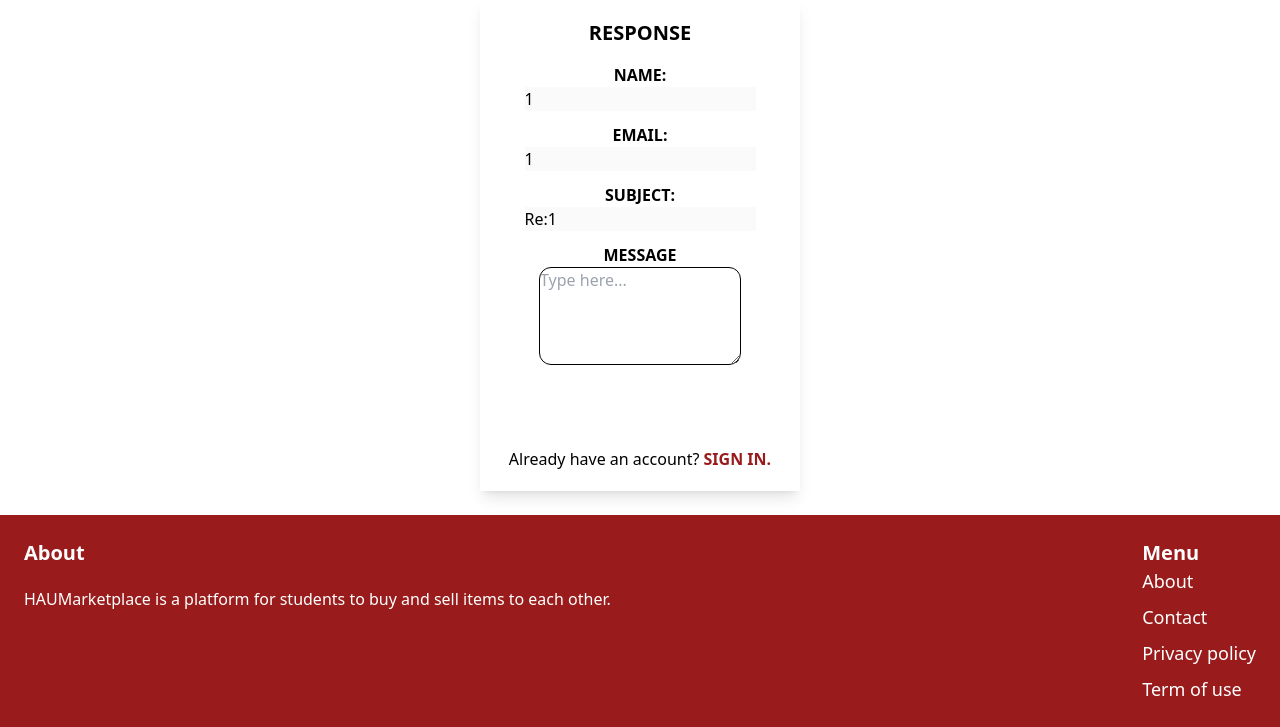
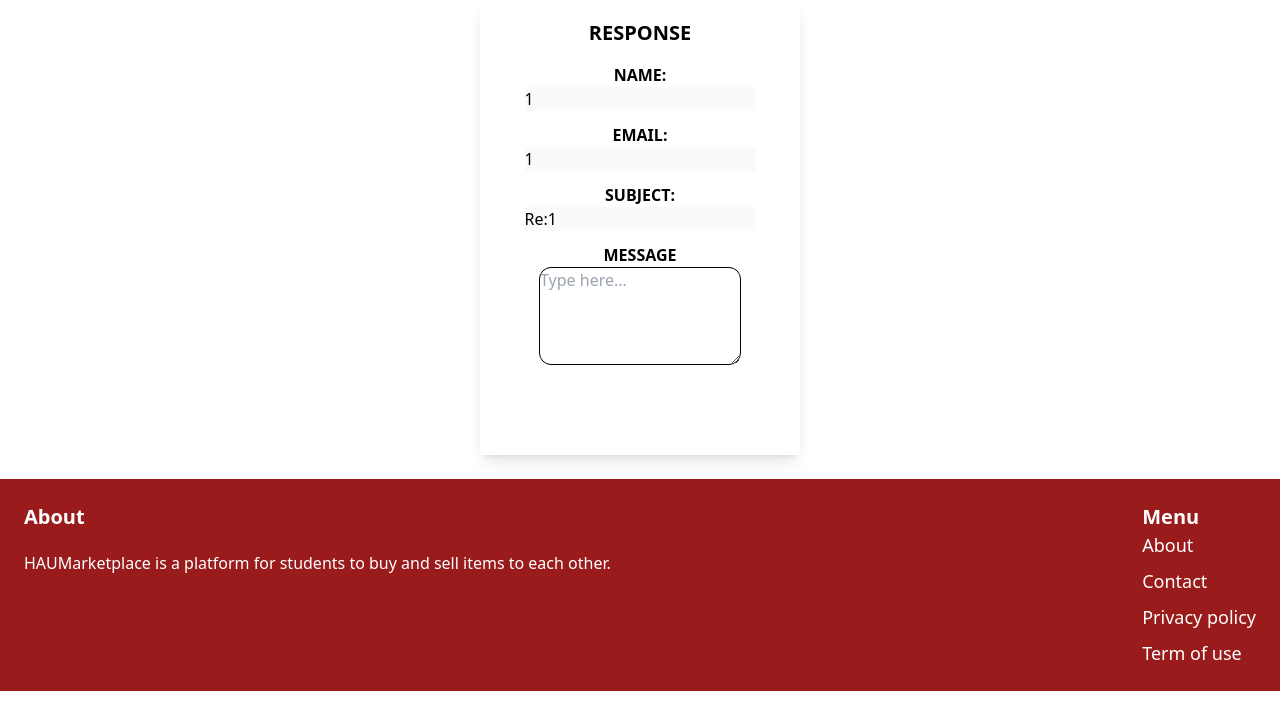
Before and after one commit to miahangelato/HAUM, a Django app: page /send_email/1/1/1/ in a window 1280 px wide. Shown: the part 102-829 px from the top of the page. After the commit the page ends 793 px from the top, so only its background shows below. Run offline with Django 4.2, Linux system fonts and the light colour scheme; some libraries are stand-ins or nearby versions.

Commit message:
double check

```diff
--- a/templates/dashboard/email_response.html
+++ b/templates/dashboard/email_response.html
@@ -26,9 +26,9 @@
                                 <textarea name="message" id="id_message" class="form-control border border-black rounded-xl" placeholder="Type here..." rows="4"></textarea>
                             </div>
                             <button class="uppercase font-bold px-2 py-3 text-white rounded-xl" type="submit" style="background: {{ user.profile.color }}">Submit</button>
-                            <p class="mt-3">
-                                Already have an account? <a href="{% url 'login' %}" class="uppercase font-bold text-red-800">Sign in.</a>
-                            </p>
+{#                            <p class="mt-3">#}
+{#                                Already have an account? <a href="{% url 'login' %}" class="uppercase font-bold text-red-800">lOG IN.</a>#}
+{#                            </p>#}
                         </form>
                     </div>
                 </div>
```
Also changed, not shown: templates/core/email_template.html (+1 -7 lines), db.sqlite3.
